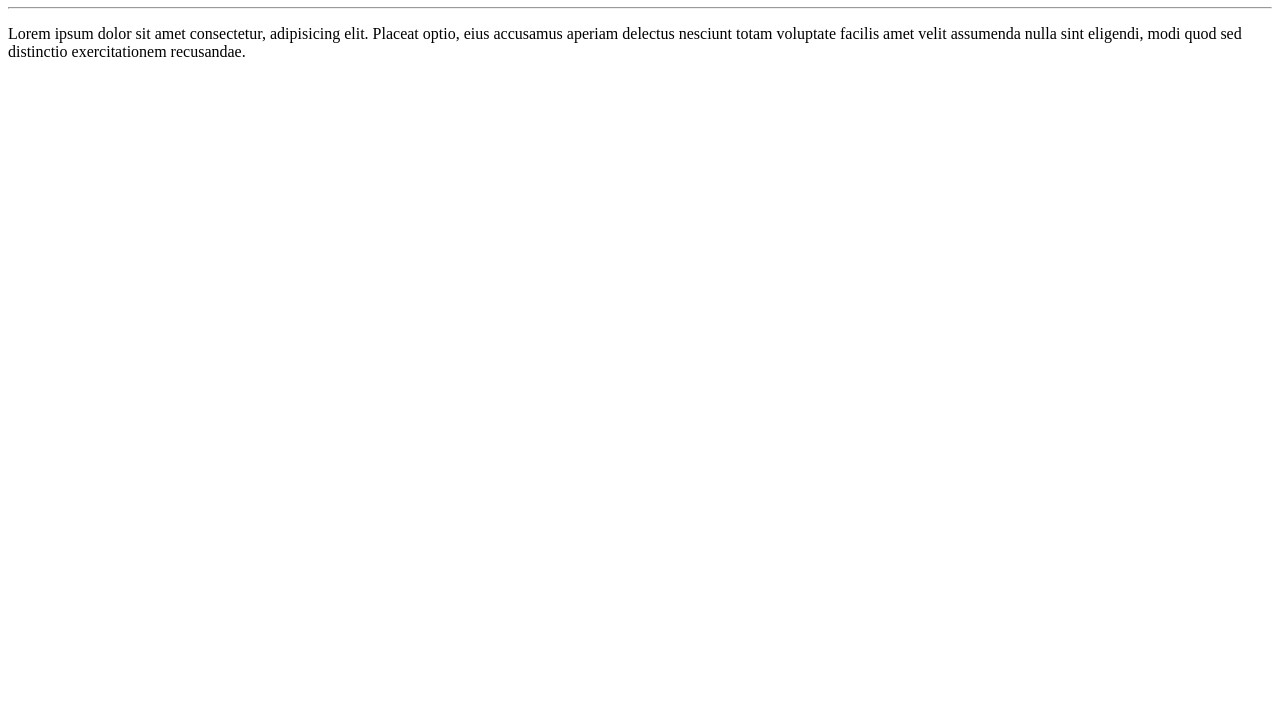
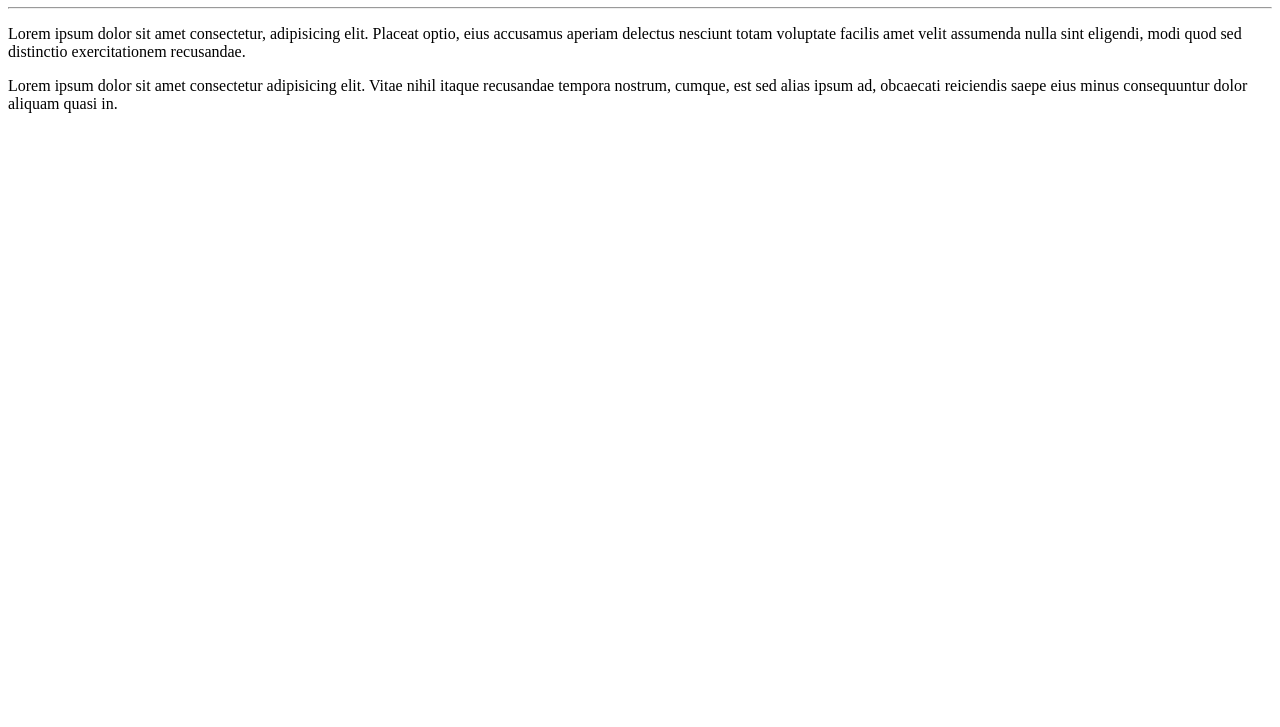
Before and after one commit to rebecafloriano/Ola-Mundo, a plain HTML site: page site-exemplo/index.html in a window 1280 px wide. Shown: the part 73-800 px from the top of the page. Drawn offline with Linux system fonts and the light colour scheme.

Commit message:
adicionei um paragrafo

```diff
--- a/site-exemplo/index.html
+++ b/site-exemplo/index.html
@@ -9,6 +9,6 @@
     <h1>Olá, Mundo!</h1>
     <hr>
     <p>Lorem ipsum dolor sit amet consectetur, adipisicing elit. Placeat optio, eius accusamus aperiam delectus nesciunt totam voluptate facilis amet velit assumenda nulla sint eligendi, modi quod sed distinctio exercitationem recusandae.</p>
-
+    <p>Lorem ipsum dolor sit amet consectetur adipisicing elit. Vitae nihil itaque recusandae tempora nostrum, cumque, est sed alias ipsum ad, obcaecati reiciendis saepe eius minus consequuntur dolor aliquam quasi in.</p>
 </body>
 </html>
```
